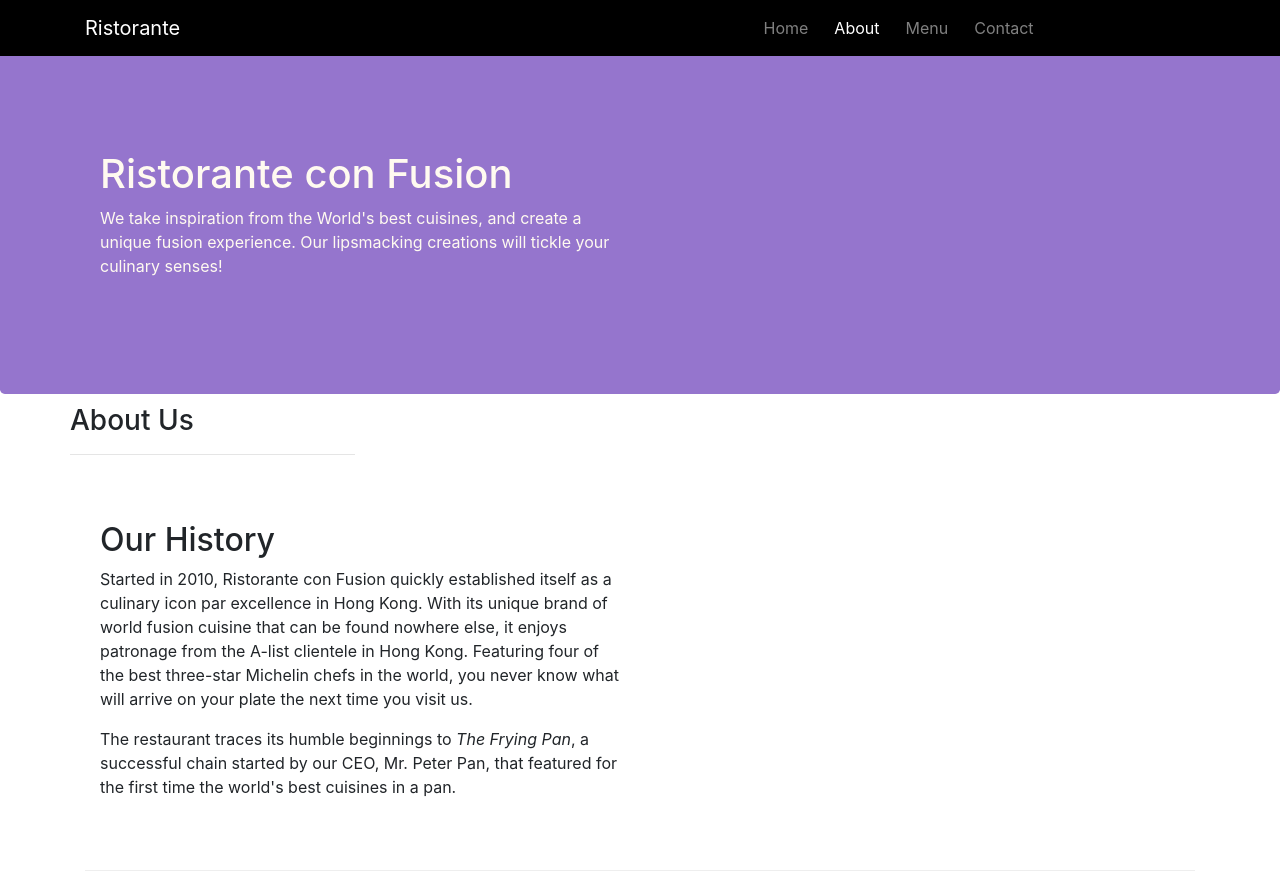
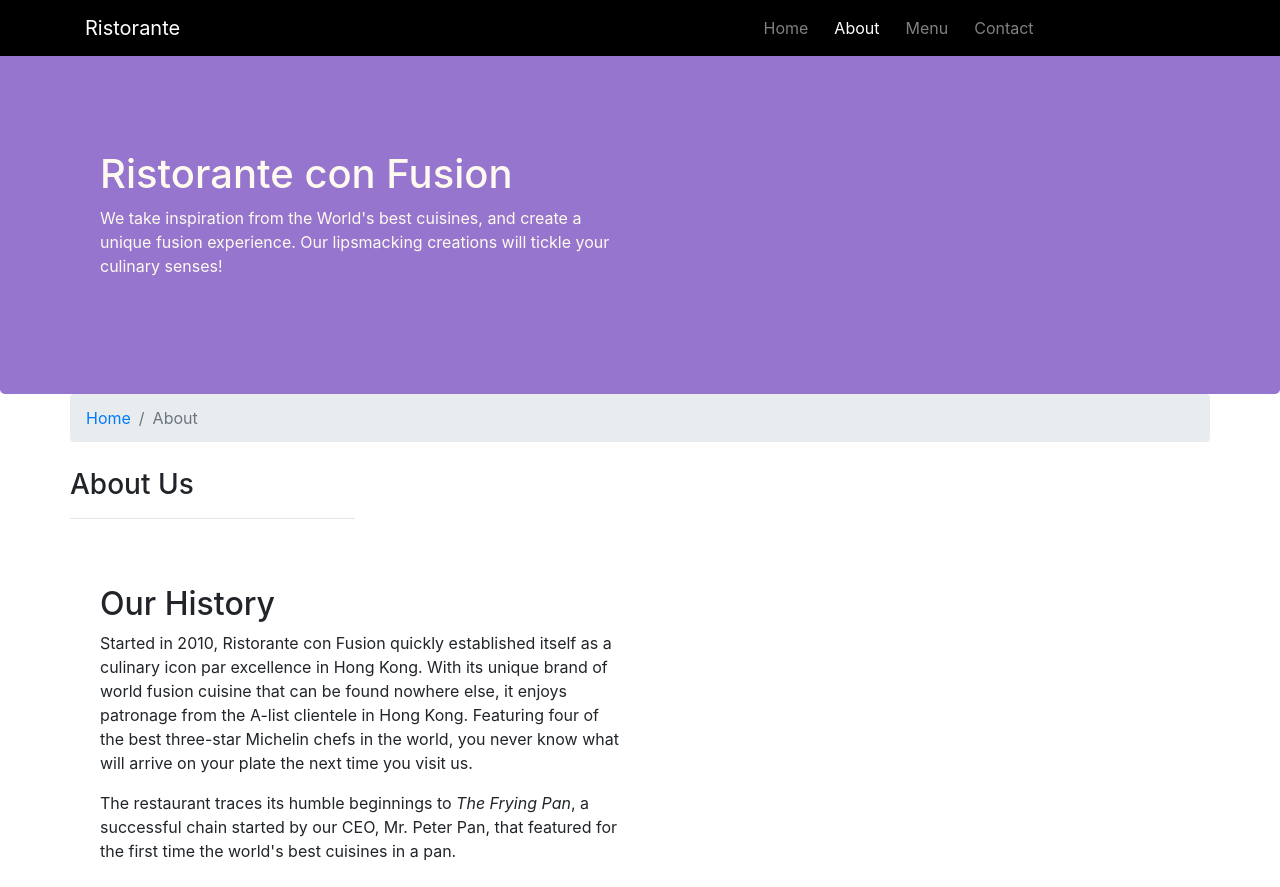
Before and after one commit to manumanoj4540/Bootstrap4, a website: page aboutus.html in a window 1280 px wide. Shown: the top 887 px of the page. Drawn offline with nearby package versions, Linux system fonts and the light colour scheme.

Commit message:
Included Breadcrumbs in about us page

```diff
--- a/aboutus.html
+++ b/aboutus.html
@@ -51,6 +51,10 @@
 
     <div class="container">
         <div class="row" >
+            <ol class="col-12 breadcrumb">
+                <li class="breadcrumb-item"><a href="./index.html">Home</a></li>
+                <li class="breadcrumb-item active">About</li>
+            </ol>
             <div class="col 12 col-sm-4 col-md-3 abtus">
                   <h3>About Us</h3>
                <hr>
```
